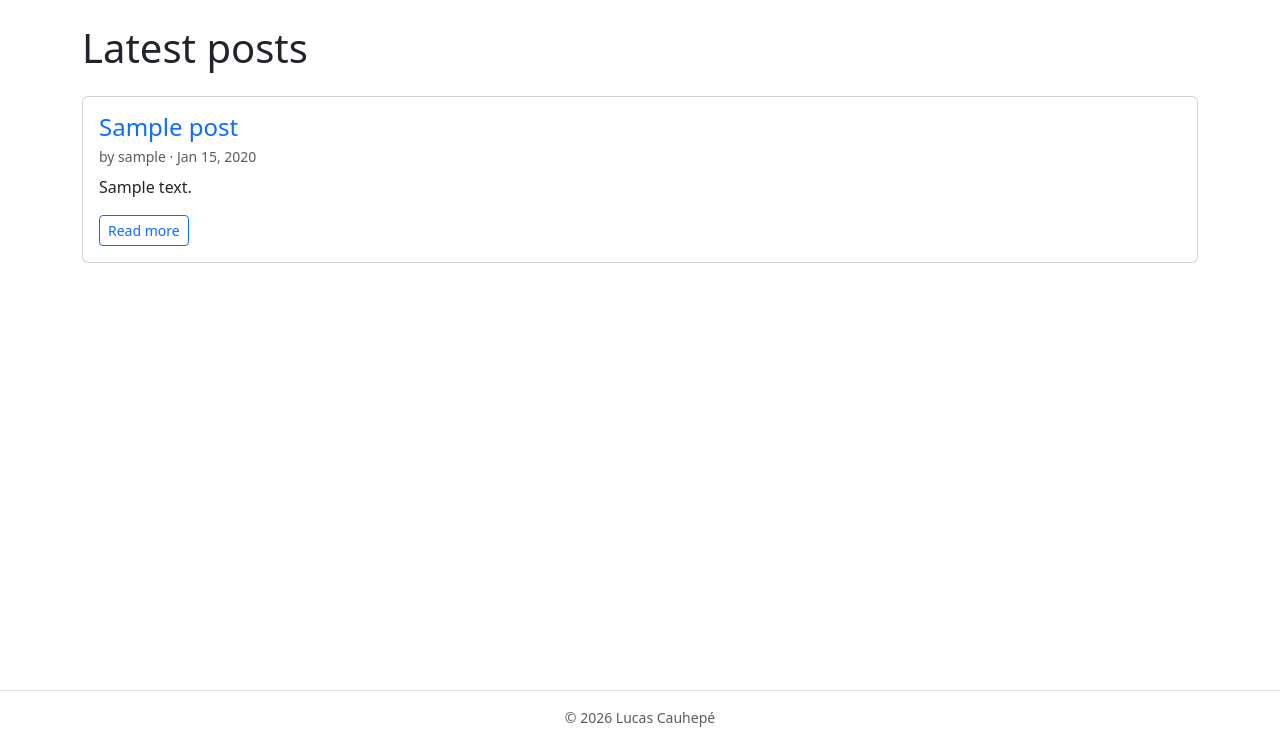
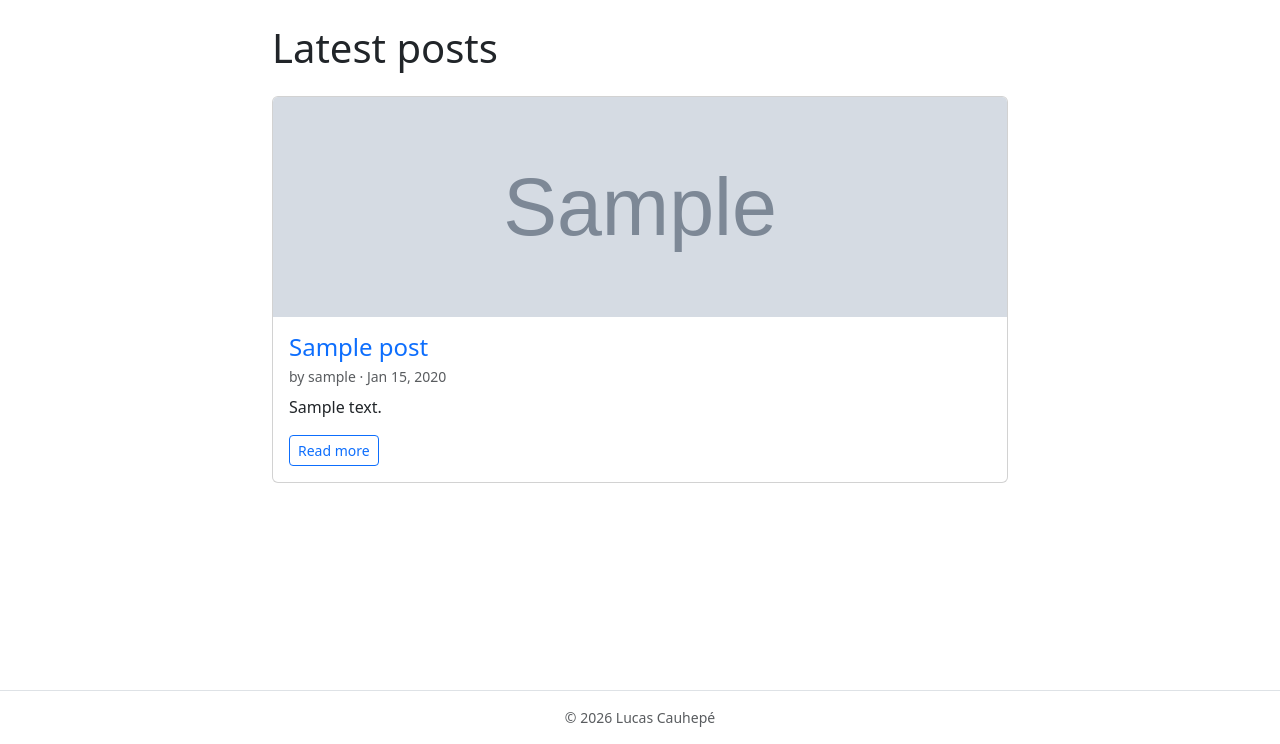
Before and after one commit to lucascauhepe-spec/django-blog-audio, a Django app: page / in a window 1280 px wide. Shown: the part 56-800 px from the top of the page. Run offline with Django 5.2, Linux system fonts and the light colour scheme; tables that the repository leaves empty hold one stand-in row (values such as "Sample post"); grey boxes marked "Sample" are stand-in pictures.

Commit message:
Allow uploading and displaying post images

```diff
--- a/blog/forms.py
+++ b/blog/forms.py
@@ -6,7 +6,7 @@ from .models import Post
 class PostForm(forms.ModelForm):
     class Meta:
         model = Post
-        fields = ["title", "content", "status"]
+        fields = ["title", "content", "image", "status"]
         widgets = {
             "content": forms.Textarea(attrs={"rows": 12}),
         }
--- a/blog/templates/blog/post_form.html
+++ b/blog/templates/blog/post_form.html
@@ -7,7 +7,7 @@
     <div class="col-lg-8">
       <h1 class="mb-4">{{ page_title }}</h1>
 
-      <form method="post" class="django-form">
+      <form method="post" enctype="multipart/form-data" class="django-form">
         {% csrf_token %}
         {{ form }}
         <button type="submit" class="btn btn-primary">{{ button_text }}</button>
--- a/blog/templates/blog/post_list.html
+++ b/blog/templates/blog/post_list.html
@@ -3,10 +3,17 @@
 {% block title %}Posts{% endblock %}
 
 {% block content %}
+  <div class="row justify-content-center">
+    <div class="col-lg-8">
       <h1 class="mb-4">Latest posts</h1>
 
       {% for post in posts %}
         <article class="card mb-3">
+          {% if post.image %}
+            <a href="{{ post.get_absolute_url }}">
+              <img src="{{ post.image.url }}" alt="{{ post.title }}" class="card-img-top">
+            </a>
+          {% endif %}
           <div class="card-body">
             <h2 class="h4 card-title">
               <a href="{{ post.get_absolute_url }}" class="text-decoration-none">{{ post.title }}</a>
@@ -21,4 +28,6 @@
       {% empty %}
         <p class="text-body-secondary">No posts yet.</p>
       {% endfor %}
+    </div>
+  </div>
 {% endblock %}
--- a/blog/views.py
+++ b/blog/views.py
@@ -1,7 +1,7 @@
+from django.contrib import messages
 from django.contrib.auth.decorators import login_required
 from django.http import Http404
 from django.shortcuts import get_object_or_404, redirect, render
-from django.contrib import messages
 
 from .forms import PostForm
 from .models import Post
@@ -18,10 +18,11 @@ def post_detail(request, slug):
         raise Http404
     return render(request, "blog/post_detail.html", {"post": post})
 
+
 @login_required
 def post_create(request):
     if request.method == "POST":
-        form = PostForm(request.POST)
+        form = PostForm(request.POST, request.FILES)
         if form.is_valid():
             post = form.save(commit=False)
             post.author = request.user
@@ -40,12 +41,13 @@ def post_create(request):
         "button_text": "Save post",
     })
 
+
 @login_required
 def post_edit(request, slug):
     post = get_object_or_404(Post, slug=slug, author=request.user)
 
     if request.method == "POST":
-        form = PostForm(request.POST, instance=post)
+        form = PostForm(request.POST, request.FILES, instance=post)
         if form.is_valid():
             form.save()
             messages.success(request, "Post updated.")
@@ -60,6 +62,7 @@ def post_edit(request, slug):
         "button_text": "Save changes",
     })
 
+
 @login_required
 def post_delete(request, slug):
     post = get_object_or_404(Post, slug=slug, author=request.user)
--- a/static/css/styles.css
+++ b/static/css/styles.css
@@ -46,3 +46,10 @@ article.card:hover {
   padding-left: 0;
   margin-bottom: 0.25rem;
 }
+
+/* Imágenes de portada en la lista */
+
+.card-img-top {
+  height: 220px;
+  object-fit: cover;
+}
```
Also changed, not shown: blog/templates/blog/post_detail.html (+9 -0 lines). Lines whose indentation alone changed are shown as unchanged.
